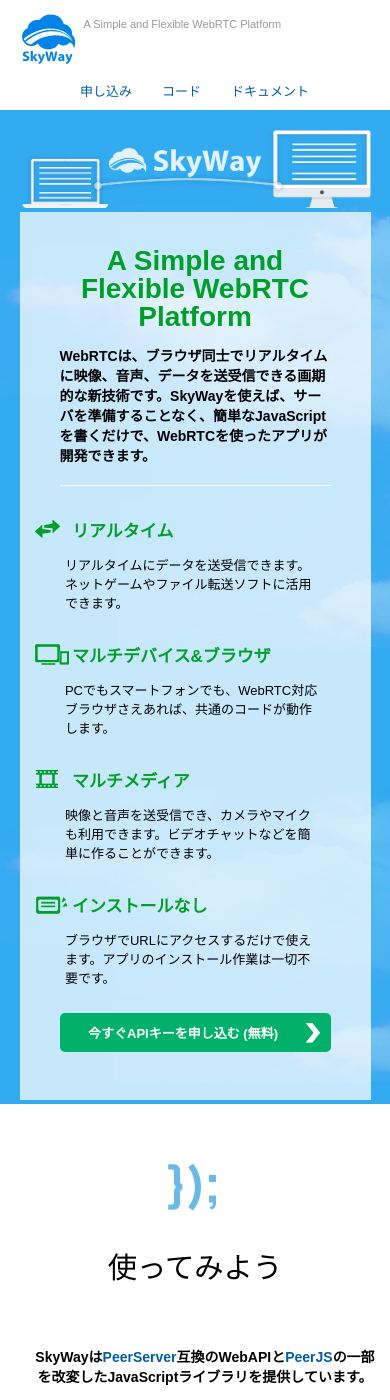
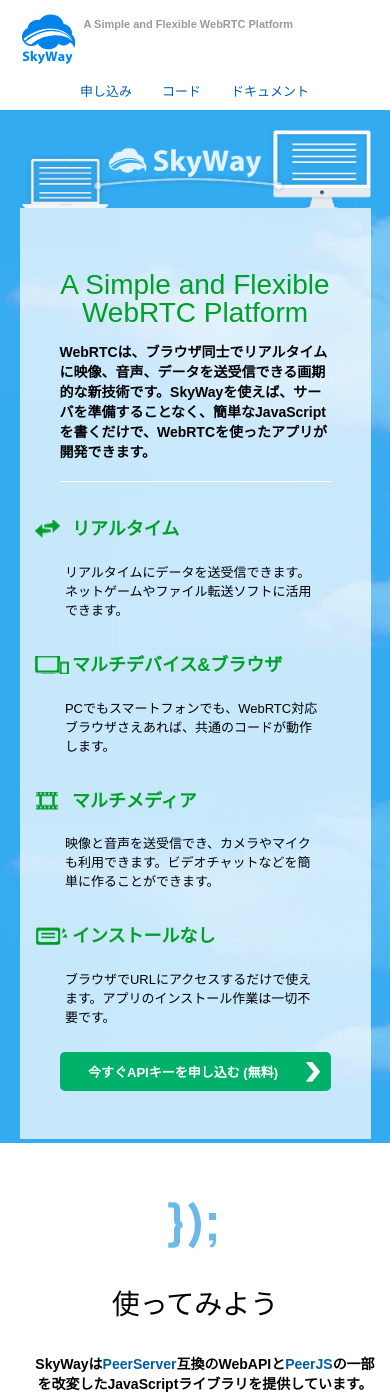
Before and after one commit to nttcom/skyway-old, a Jekyll site: the page built from index.html, in a window 390 px wide and 1400 px high. Built offline with Jekyll 4.4.1, drawn with Linux system fonts in a browser that asks for light colours; comment, search, counter and statistics services are not loaded.

Commit message:
#50, #52, #54に対応

```diff
--- a/_layouts/default.html
+++ b/_layouts/default.html
@@ -2,8 +2,7 @@
 <!--[if lt IE 7]><html class="no-js lt-ie9 lt-ie8 lt-ie7"><![endif]-->
 <!--[if IE 7]><html class="no-js lt-ie9 lt-ie8"><![endif]-->
 <!--[if IE 8]><html class="no-js lt-ie9"><![endif]-->
-<!--[if gt IE 8]><!--><html class="no-js"><!--<![endif]-->
-<head>
+<!--[if gt IE 8]><!--><html class="no-js"><!--<![endif]--><head>
     <meta http-equiv="Content-Type" content="text/html; charset=utf-8"/>
     <meta name="viewport" content="width=device-width, initial-scale = 1.0, user-scalable = no">
     <title>{{ page.title }}</title>
@@ -17,7 +16,8 @@
     <link rel="stylesheet" href="css/grid.css" type="text/css" media="screen">
     <link rel="stylesheet" href="css/style.css" type="text/css" media="screen">
     <link rel="shortcut icon" href="images/favicon.ico"/>
-    {% if page.enableCanonical == true %}<link rel="canonical" href="http://nttcom.github.io/skyway/"/>{% endif %}
+    {% if page.enableCanonical == true %}
+<link rel="canonical" href="http://nttcom.github.io/skyway/"/>{% endif %}
     <!--[if IE]><script src="http://html5shim.googlecode.com/svn/trunk/html5.js"></script><![endif]-->
     <script type="text/javascript" src="js/jquery.min.js"></script>
     <script type="text/javascript" src="js/jquery.stellar.min.js"></script>
@@ -28,15 +28,22 @@
 <body>
 
 <!-- header -->
+<div class="github-fork-ribbon-wrapper right">
+        <div class="github-fork-ribbon">
+            <a href="https://github.com/simonwhitaker/github-fork-ribbon-css">Fork me on GitHub</a>
+        </div>
+</div>
 <header class="menu">
+
+
     <div class="container clearfix">
         <!-- logo -->
-        <div id="logo">
+        <h1 id="logo">
             <a href="./">
                 <img src="images/logo.png" alt="SkyWay">
             </a>
-        </div>
-        <div class="tagline">A Simple and Flexible WebRTC Platform</div>
+        </h1>
+        <h2 class="tagline">A Simple and Flexible WebRTC Platform</h2>
         <!-- /logo -->
         <div class="socialWrap">
 
@@ -70,9 +77,12 @@
         </nav>
         <!-- /navi -->
     </div>
-    <a href="https://github.com/nttcom/peerjs" target="_blank" class="forkme"><img
+
+
+
+   <!-- <a href="https://github.com/nttcom/peerjs" target="_blank" class="forkme"><img
             style="position: absolute; top: 0; right: 0; border: 0;"
-            src="https://s3.amazonaws.com/github/ribbons/forkme_right_darkblue_121621.png" alt="Fork me on GitHub"></a>
+            src="https://s3.amazonaws.com/github/ribbons/forkme_right_darkblue_121621.png" alt="Fork me on GitHub"></a> -->
 </header>
 <!-- /header -->
 
--- a/css/style.css
+++ b/css/style.css
@@ -25,7 +25,7 @@
     text-decoration: none;
 }
 
-p {
+p,ol {
     font-size: 13px;
 }
 
@@ -42,7 +42,7 @@
 
 #logo {
     width: 65px;
-    margin-top: 10px;
+    margin: 10px 0 0 0;
     float: left;
 }
 header.menu > .container {
@@ -158,13 +158,11 @@
     background-position: 0% 0px;
     background-image: url(../images/topBackground.jpg);
     background-color: #33abf1;
-
     background-attachment: fixed;
 
 }
 
-#slide1 h1 {
-    font-size: 22pt;
+#slide1 p.topImg {
     line-height: 0;
     color: #C00;
     font-weight: normal;
@@ -185,9 +183,9 @@
 
 }
 
-#slide1 h2.catchcopy {
+#slide1 h3.catchcopy {
     color: #009f29;
-    font-size: 34px;
+    font-size: 28px;
     text-align: center;
 
 }
@@ -198,7 +196,7 @@
     padding: 0 4.5%;
 }
 
-.pointWrap h3 {
+.pointWrap h4 {
 /*    opacity: 0; */
     margin-left: -30px
 }
@@ -211,7 +209,7 @@
     padding-left: 37px;
     background: url(../images/multiDevice.png) center left no-repeat;
     color: #009f29;
-    font-size: 17px;
+    font-size: 18px;
     font-weight: bold;
 }
 
@@ -219,7 +217,7 @@
     padding-left: 37px;
     background: url(../images/multimedia.png) center left no-repeat;
     color: #009f29;
-    font-size: 17px;
+   font-size: 18px;
     font-weight: bold;
 }
 
@@ -227,7 +225,7 @@
     padding-left: 37px;
     background: url(../images/noInstallation.png) center left no-repeat;
     color: #009f29;
-    font-size: 17px;
+    font-size: 18px;
     font-weight: bold;
 }
 
@@ -235,7 +233,7 @@
     padding-left: 37px;
     background: url(../images/realTime.png) center left no-repeat;
     color: #009f29;
-    font-size: 17px;
+   font-size: 18px;
     font-weight: bold;
 }
 
@@ -262,9 +260,9 @@
     color: #000;
 }
 
-#slide2 h1 {
+#slide2 h3 {
 /*    opacity: 0.05; */
-    font-size: 22pt;
+    font-size: 28px;
     color: #000;
     text-align: center;
     font-weight: normal;
@@ -272,13 +270,6 @@
     background: url(../images/slide3H1.png) center top no-repeat;
 }
 
-#slide2 h2 {
-    font-size: 2em;
-    color: #333;
-    line-height: 0px;
-    padding-bottom: 20px;
-    font-weight: 400;
-}
 
 .samplecode {
     overflow: hidden;
@@ -292,7 +283,7 @@
 
 tt, code, pre {
     font-family: Consolas, "Liberation Mono", Courier, monospace;
-    font-size: 12px;
+    font-size: 13px;
 }
 
 .highlight pre, .markdown-body pre {
@@ -344,9 +335,9 @@
     background-color: #f8f8f8;
 }
 
-#slide3 h1 {
+#slide3 h3 {
 /*    opacity: 0.05; */
-    font-size: 20pt;
+    font-size: 28px;
     color: #000;
     font-weight: normal;
     text-align: center;
@@ -354,20 +345,9 @@
     background: url(../images/slide4H1.png) center top no-repeat;
 }
 
-#slide3 h2 {
-    font-size: 2em;
-    padding-bottom: 20px;
-    font-weight: 400;
-}
 
-#slide3 h2 {
-    font-size: 18pt;
-    padding-bottom: 20px;
-    font-weight: 700;
-}
-
-#slide3 h3 {
-    font-size: 1.3em;
+#slide3 h4 {
+    font-size: 20px;
     color: #8a8683;
     line-height: 1.1;
     padding-bottom: 20px;
@@ -409,7 +389,7 @@
 
 .footer nav ul li {
     display: inline-block;
-    font-size: 11px;
+    font-size: 13px;
     padding: 0 20px;
 }
 
@@ -430,7 +410,7 @@
 .footerSocial li {
     display: inline-block;
     padding: 0 10px 0 0;
-    font-size: 15px;
+    font-size: 14px;
 }
 
 .nttcom {
@@ -438,7 +418,7 @@
 }
 
 .copy {
-    font-size: 12px;
+    font-size: 13px;
 }
 
 a.btnL {
@@ -475,7 +455,8 @@
     /*box-shadow:0 4px 0  #008951;*/
     padding: 5px 30px 5px 10px;
     text-align: center;
-    margin-right: 5px;
+    margin: 5px 5px 20px 0;
+	display:inline-block;
 }
 
 a.btnM:hover {
@@ -489,7 +470,7 @@
 
 }
 
-.btnS {
+.btnS ,.btnS2 {
     list-style-type: none;
     margin: 0 auto;
     text-align: center;
@@ -502,7 +483,7 @@
     color: #fff;
     border-radius: 5px;
     padding: 10px 23px 10px 10px;
-    font-size: 12px;
+    font-size: 13px;
     display: inline-block;
     margin-right: 10px;
 }
@@ -512,6 +493,9 @@
     display: inline-block;
 }
 
+.btnS2 li {
+    display: inline-block;
+}
 
 .btnS li.btnGotodemo a {
     background: url(../images/btnS.png) right 8px center no-repeat #369dde;
@@ -519,7 +503,7 @@
 	display:block;
     border-radius: 5px;
     padding: 10px 23px 10px 10px;
-    font-size: 12px;
+    font-size: 13px;
     margin-right: 10px;
 	margin-bottom:8px;
 	overflow:hidden;
@@ -544,9 +528,10 @@
     color: #fff;
     border-radius: 5px;
     padding: 10px 23px 10px 10px;
-    font-size: 12px;
+    font-size: 13px;
     display: inline-block;
 }
+
 
 
 
@@ -556,7 +541,7 @@
 	display:block;
     border-radius: 5px;
     padding: 10px 23px 10px 10px;
-    font-size: 12px;
+    font-size: 13px;
     margin-right: 10px;
 	margin-bottom:8px;
 	overflow:hidden;
@@ -586,6 +571,50 @@
     color: #fff;
 
 }
+
+
+a.btnB2 {
+    background: url(../images/btnS.png) right 8px center no-repeat #0ec159;
+    color: #fff;
+    border-radius: 5px;
+    padding: 10px 23px 10px 10px;
+    font-size: 13px;
+    display: inline-block;
+}
+
+a.btnB:hover {
+    background: url(../images/btnS.png) right 8px center no-repeat #18d768;
+}
+
+a.btnB:active {
+    background: url(../images/btnS.png) right 8px center no-repeat #05a949;
+    box-shadow: 0 1px 0 inset #018e3c;
+}
+
+
+
+a..btnG2 {
+    background: url(../images/btnS.png) right 8px center no-repeat #369dde;
+    color: #fff;
+    border-radius: 5px;
+    padding: 10px 23px 10px 10px;
+    font-size: 13px;
+    display: inline-block;
+    margin-right: 10px;
+}
+
+a.btnG2:hover {
+    background: url(../images/btnS.png) right 8px center no-repeat #44aff3;
+
+}
+
+a.btnG2:active {
+    background: url(../images/btnS.png) right 8px center no-repeat #2282bf;
+    box-shadow: 0 1px 0 inset #095f95;
+}
+
+
+
 
 .demoP {
     margin-bottom: 30px;
@@ -618,7 +647,7 @@
     background: #f8f8f8;
 }
 
-h1.formH1 {
+h3.formH3 {
     font-size: 20pt;
 
     color: #000;
@@ -646,7 +675,7 @@
 }
 
 dl.formDL dt {
-    font-size: 1.3em;
+    font-size: 20px;
 color: #8a8683;
 line-height: 1.1;
 font-weight: 400;
@@ -663,8 +692,9 @@
 
 dl.formDL dd input {
     width: 100%;
-    padding: 8px 0px;
+    padding: 10px;
     border: 1px solid #ccc;
+	margin-bottom:10px;
 
 }
 
@@ -701,8 +731,8 @@
 
 }
 
-h1.laboH1 {
-    font-size: 20pt;
+h3.laboH3 {
+    font-size: 28px;
 
     color: #000;
     text-align: center;
@@ -712,8 +742,8 @@
     background: url(../images/laboH1.png) center top no-repeat;
 }
 
-h1.pastH1 {
-    font-size: 20pt;
+h3.pastH3 {
+    font-size: 28px;
 
     color: #000;
     text-align: center;
@@ -723,8 +753,8 @@
     background: url(../images/pastH1.png) center top no-repeat;
 }
 
-h1.mailH1 {
-    font-size: 20pt;
+h3.mailH3 {
+    font-size: 28px;
 
     color: #000;
     text-align: center;
@@ -734,7 +764,7 @@
     background: url(../images/mailH1.png) center top no-repeat;
 }
 
-h2.titleG {
+h4.titleG {
     color: #009f29;
     font-size: 18px;
     font-weight: bold;
@@ -785,6 +815,7 @@
 
     left: -5px;
     background: #fff;
+	min-height:470px;
 }
 
 .bx-wrapper .bx-pager,
@@ -811,7 +842,6 @@
 
 .bx-wrapper .bx-pager {
     text-align: center;
-    font-size: .85em;
     font-family: Arial, sans-serif;
     font-weight: bold;
     color: #666;
@@ -941,7 +971,6 @@
     color: #fff;
     font-family: Arial, sans-serif;
     display: block;
-    font-size: .85em;
     padding: 10px;
 }
 
@@ -966,19 +995,19 @@
 }
 
 h1.policyH1 {
-    font-size: 20pt;
+    font-size: 28px;
     color:#000;
     text-align:center;
 }
 
 h2.policyH2 {
-    font-size: 15pt;
+    font-size: 20px;
     color:#000;
     text-align:left;
 }
 
 h3.policyH3 {
-    font-size: 12pt;
+    font-size: 13pt;
     color:#000;
     text-align:left;
 }
@@ -990,6 +1019,145 @@
 #apikey {
     text-align: center;
 }
+
+
+
+
+
+
+
+/* Left will inherit from right (so we don't need to duplicate code */
+.github-fork-ribbon {
+  /* The right and left lasses determine the side we attach our banner to */
+  position: absolute;
+
+  /* Add a bit of padding to give some substance outside the "stitching" */
+  padding: 2px 0;
+
+  /* Set the base colour */
+  background-color: #a00;
+
+  /* Set a gradient: transparent black at the top to almost-transparent black at the bottom */
+  background-image: -webkit-gradient(linear, left top, left bottom, from(rgba(0, 0, 0, 0.00)), to(rgba(0, 0, 0, 0.15)));
+  background-image: -webkit-linear-gradient(top, rgba(0, 0, 0, 0.00), rgba(0, 0, 0, 0.15));
+  background-image: -moz-linear-gradient(top, rgba(0, 0, 0, 0.00), rgba(0, 0, 0, 0.15));
+  background-image: -o-linear-gradient(top, rgba(0, 0, 0, 0.00), rgba(0, 0, 0, 0.15));
+  background-image: -ms-linear-gradient(top, rgba(0, 0, 0, 0.00), rgba(0, 0, 0, 0.15));
+  background-image: linear-gradient(top, rgba(0, 0, 0, 0.00), rgba(0, 0, 0, 0.15));
+  filter: progid:DXImageTransform.Microsoft.gradient(GradientType=0,StartColorStr='#000000', EndColorStr='#000000');
+
+  /* Add a drop shadow */
+  -webkit-box-shadow: 0px 2px 3px 0px rgba(0, 0, 0, 0.5);
+  box-shadow: 0px 2px 3px 0px rgba(0, 0, 0, 0.5);
+
+  z-index: 100000;
+}
+
+.github-fork-ribbon a {
+  /* Set the font */
+  font-family: "Helvetica Neue", Helvetica, Arial, sans-serif;
+  font-size: 13px;
+  font-weight: 700;
+  color: white;
+
+  /* Set the text properties */
+  text-decoration: none;
+  text-shadow: 0 -1px rgba(0,0,0,0.5);
+  text-align: center;
+
+  /* Set the geometry. If you fiddle with these you'll also need to tweak the top and right values in #github-fork-ribbon. */
+  width: 200px;
+  line-height: 20px;
+
+  /* Set the layout properties */
+  display: inline-block;
+  padding: 2px 0;
+
+  /* Add "stitching" effect */
+  border-width: 1px 0;
+  border-style: dotted;
+  border-color: rgba(255,255,255,0.7);
+}
+
+.github-fork-ribbon-wrapper {
+  width: 150px;
+  height: 150px;
+  position: absolute;
+  overflow: hidden;
+  top: 0;
+}
+
+
+
+.github-fork-ribbon-wrapper.right {
+  right: 0;
+}
+
+
+.github-fork-ribbon-wrapper.right-bottom {
+  position: fixed;
+  top: inherit;
+  bottom: 0;
+  right: 0;
+}
+
+.github-fork-ribbon-wrapper.right .github-fork-ribbon {
+  top: 42px;
+  right: -43px;
+
+  /* Rotate the banner 45 degrees */
+  -webkit-transform: rotate(45deg);
+  -moz-transform: rotate(45deg);
+  -o-transform: rotate(45deg);
+  transform: rotate(45deg);
+}
+
+.github-fork-ribbon-wrapper.left .github-fork-ribbon {
+  top: 42px;
+  left: -43px;
+
+  /* Rotate the banner -45 degrees */
+  -webkit-transform: rotate(-45deg);
+  -moz-transform: rotate(-45deg);
+  -o-transform: rotate(-45deg);
+  transform: rotate(-45deg);
+}
+
+
+.github-fork-ribbon-wrapper.left-bottom .github-fork-ribbon {
+  top: 80px;
+  left: -43px;
+
+  /* Rotate the banner -45 degrees */
+  -webkit-transform: rotate(45deg);
+  -moz-transform: rotate(45deg);
+  -o-transform: rotate(45deg);
+  transform: rotate(45deg);
+}
+
+.github-fork-ribbon-wrapper.right-bottom .github-fork-ribbon {
+  top: 80px;
+  right: -43px;
+
+  /* Rotate the banner -45 degrees */
+  -webkit-transform: rotate(-45deg);
+  -moz-transform: rotate(-45deg);
+  -o-transform: rotate(-45deg);
+  transform: rotate(-45deg);
+}
+
+
+
+
+
+
+
+
+
+
+
+
+
 
 
 /* Tablet */
@@ -1011,7 +1179,8 @@
 
         padding: 0px;
     }
-    .forkme {
+    .forkme,
+	.github-fork-ribbon-wrapper {
         display: none;
     }
 
@@ -1086,7 +1255,7 @@
         color: #fff;
         border-radius: 5px;
         padding: 10px 34px 10px 15px;
-        font-size: 15px;
+        font-size: 14px;
         font-weight: 700;
         text-align: center;
     }
@@ -1156,40 +1325,34 @@
     height:auto;
 }
 
-    #slide1 h1 {
+    #slide1 h3 {
         line-height: 1em;
     }
 
-    #slide1 h2 {
+    #slide1 h4 {
         line-height: 1em;
     }
 
-    #slide2 h1 {
+    #slide2 h3 {
         line-height: 1em;
     }
 
-    #slide2 h2 {
-        line-height: 1em;
-    }
-
-    #slide3 h1 {
-        line-height: 1em;
-    }
-
-    #slide3 h2 {
-        line-height: 1em;
-    }
-
-    #slide4 h1 {
-        line-height: 1em;
-    }
-
-    #slide4 h2 {
+    #slide2 h4 {
         line-height: 1em;
     }
 
     #slide3 h3 {
-        font-size: 1.2em;
+        line-height: 1em;
+    }
+
+    #slide3 h4 {
+        line-height: 1em;
+    }
+
+
+    #slide3 h4 {
+        font-size: 18px;
+		line-height: 1em;
 
     }
 
--- a/index.html
+++ b/index.html
@@ -10,30 +10,30 @@
     <div class="container clearfix">
 
         <div id="content1" class="grid_12  tar">
-            <h1><img src="images/topImg.png" alt="SkyWay"></h1>
+            <p class="topImg"><img src="images/topImg.png" alt="SkyWay"></p>
 
             <div class="catch topBox">
-                <h2 class="catchcopy">A Simple and Flexible WebRTC Platform</h2>
+                <h3 class="catchcopy">A Simple and Flexible WebRTC Platform</h3>
 
                 <p class="read">
                     WebRTCは、ブラウザ同士でリアルタイムに映像、音声、データを送受信できる画期的な新技術です。SkyWayを使えば、サーバを準備することなく、簡単なJavaScriptを書くだけで、WebRTCを使ったアプリが開発できます。</p>
 
                 <div class="pointWrap">
-                    <h3 class="realTime">リアルタイム</h3>
+                    <h4 class="realTime">リアルタイム</h4>
 
                     <p>リアルタイムにデータを送受信できます。ネットゲームやファイル転送ソフトに活用できます。</p>
                 </div>
                 <div class="pointWrap">
-                    <h3 class="multiDevice">マルチデバイス&amp;ブラウザ</h3>
+                    <h4 class="multiDevice">マルチデバイス&amp;ブラウザ</h4>
 
                     <p>PCでもスマートフォンでも、WebRTC対応ブラウザさえあれば、共通のコードが動作します。</p>
                 </div>
                 <div class="pointWrap">
-                    <h3 class="multimedia">マルチメディア</h3>
+                    <h4 class="multimedia">マルチメディア</h4>
 
                     <p>映像と音声を送受信でき、カメラやマイクも利用できます。ビデオチャットなどを簡単に作ることができます。</p>
                 </div>
-                <div class="pointWrap"><h3 class="noInstallation">インストールなし</h3>
+                <div class="pointWrap"><h4 class="noInstallation">インストールなし</h4>
 
                     <p>ブラウザでURLにアクセスするだけで使えます。アプリのインストール作業は一切不要です。</p>
                 </div>
@@ -50,7 +50,7 @@
     <div class="container clearfix">
 
         <div id="content2" class="grid_12">
-            <h1>使ってみよう</h1>
+            <h3>使ってみよう</h3>
 
             <div class="grid_12 samplecode">
 
@@ -102,13 +102,13 @@
 <section class="slide" id="slide3" data-slide="3" data-stellar-background-ratio="0.5">
     <div class="container clearfix">
         <div id="content" class="grid_12">
-            <h1>デモ</h1>
+            <h3>デモ</h3>
 
             <div class="demo">
                 <article class="grid_4 demoBox"><a href="http://cdn.peerjs.com/demo/videochat" target="_blank"><img
                         src="images/videochat.png"></a>
 
-                    <h3>シンプルなビデオチャット</h3>
+                    <h4>シンプルなビデオチャット</h4>
 
                     <p class="demoP">相手のIDを入力してして接続する、シンプルなビデオチャット。(<a href="http://peerjs.com/"
                                                                        target="_blank">PeerJS</a>提供)</p>
@@ -123,7 +123,7 @@
                 <article class="grid_4 demoBox"><a href="http://cdn.peerjs.com/demo/chat.html" target="_blank"><img
                         src="images/chat.png"></a>
 
-                    <h3>ファイル転送付きチャット</h3>
+                    <h4>ファイル転送付きチャット</h4>
 
                     <p class="demoP">相手のIDを入力して接続する、テキストチャット。ドラッグ＆ドロップでファイル転送ができる。(<a href="http://peerjs.com/"
                                                                                       target="_blank">PeerJS</a>提供)</p>
@@ -138,7 +138,7 @@
                     <a href="https://skyway.io/examples/caption-phone" target="_blank"><img
                             src="images/caption_phone_chat.png"></a>
 
-                    <h3>字幕付きボイスチャット</h3>
+                    <h4>字幕付きボイスチャット</h4>
 
                     <p class="demoP">会話の内容を自動で認識して、テキストチャットのように吹き出しで表示する機能がついたボイスチャット。</p>
                     <ul class="btnS">
--- a/registration.html
+++ b/registration.html
@@ -9,7 +9,7 @@
     <div class="container clearfix">
         <div id="content" class="grid_12 formWrap">
             <div class="formBox">
-                <h1 class="formH1">APIキーの申し込み (無料)</h1>
+                <h3 class="formH3">APIキーの申し込み (無料)</h3>
 
                 <form action="https://skyway.io/mail/" method="post" class="form" id="regist">
                     <dl class="formDL">
```
Also changed, not shown: accepted.html (+5 -4 lines), html5lab.html (+6 -6 lines).
